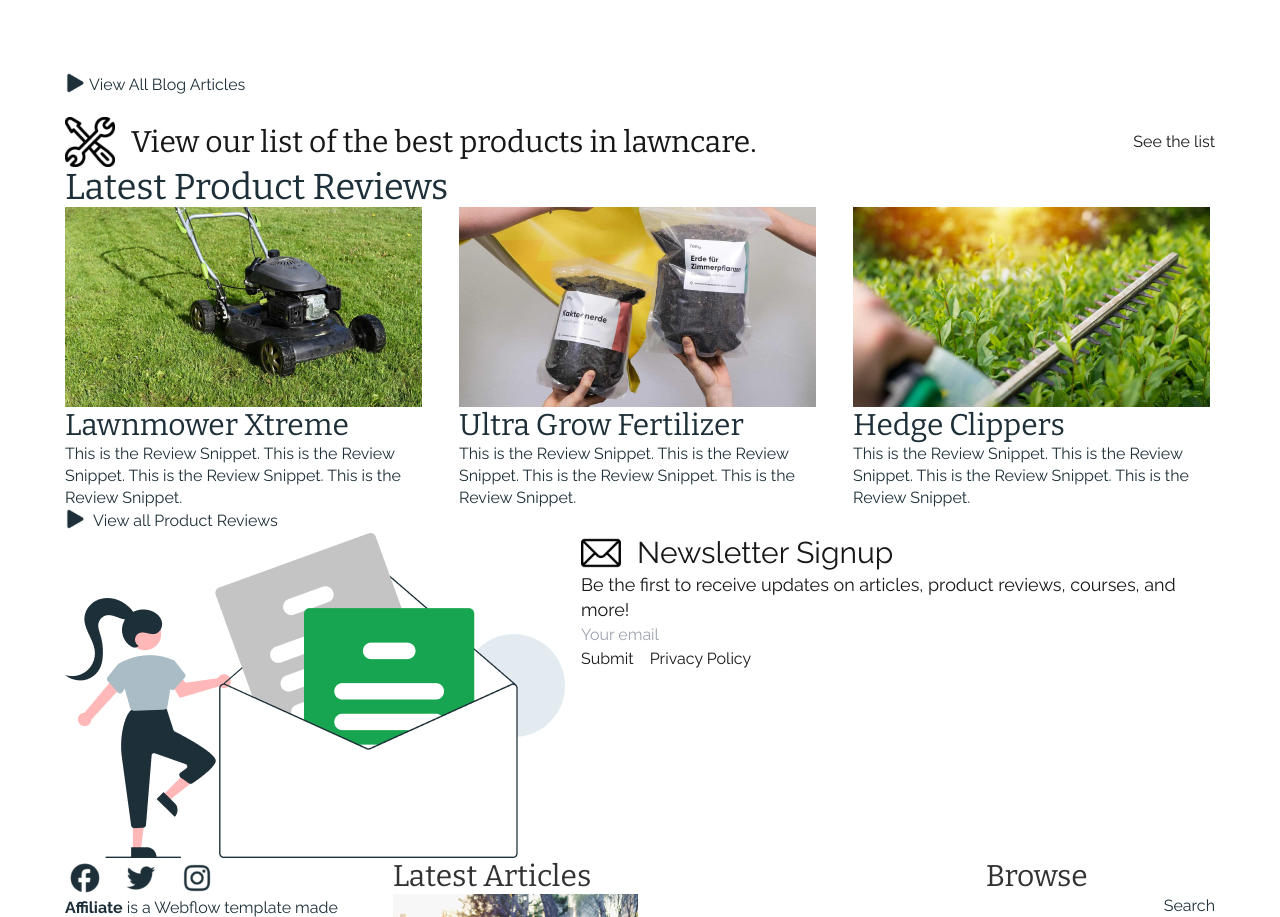
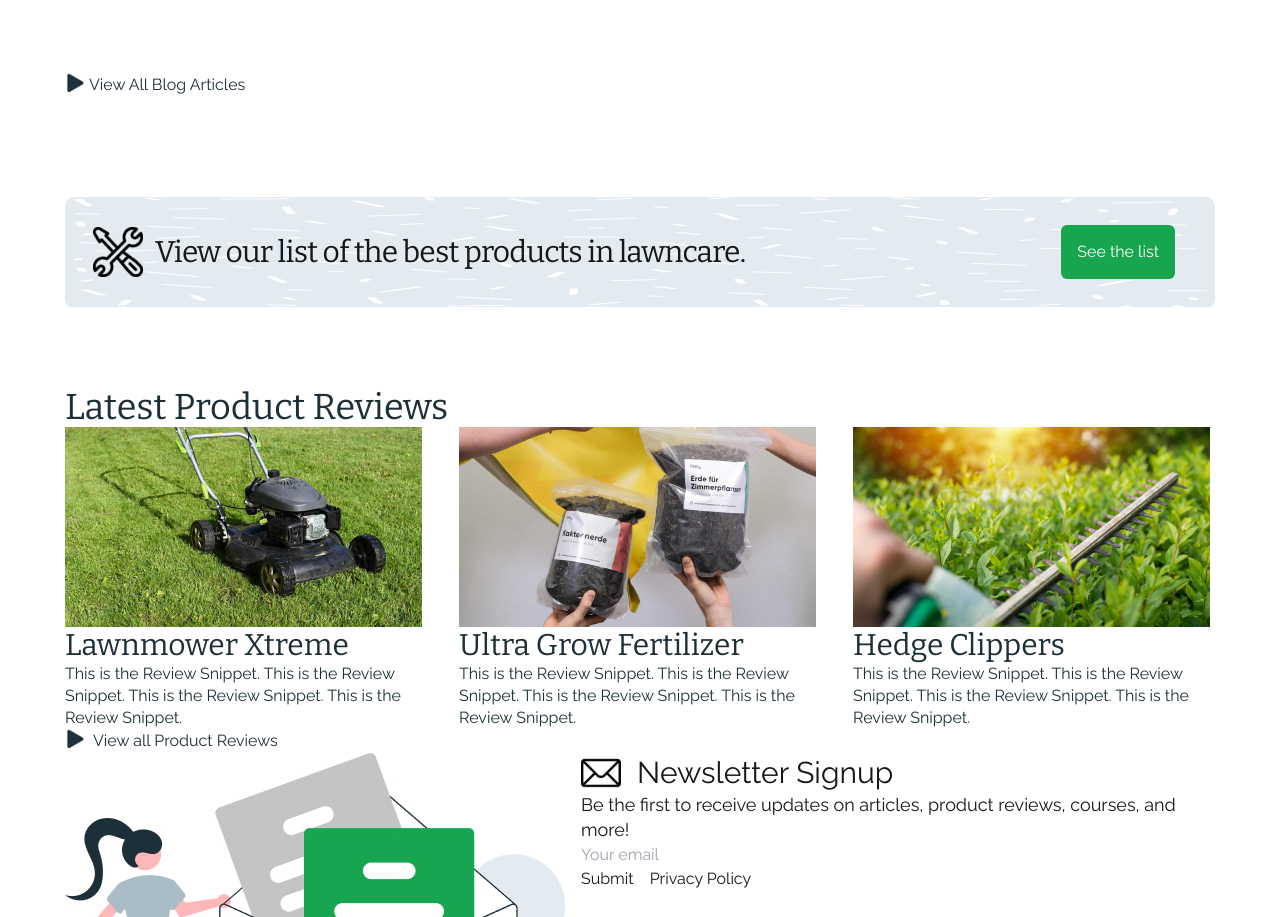
Before and after one commit to theCapnCoder/3_low_affiliate, a Next.js app: page / in a window 1280 px wide. Shown: the part 1278-2195 px from the top of the page. Built offline with nearby package versions, Linux system fonts and the light colour scheme.

Commit message:
feat: CallToAction markUp

```diff
--- a/src/app/_containers/call-to-action.tsx
+++ b/src/app/_containers/call-to-action.tsx
@@ -1,17 +1,22 @@
 import { Tools } from "@/assets/svg";
+import { Button } from "../_components/button";
 
 export const CallToAction = () => {
   return (
-    <section>
-      <div className="flex items-center justify-between gap-4">
-        <div className="flex gap-4 items-center">
+    <section className="py-20">
+      <div className="flex items-center justify-between gap-4 bg-[url('/img/pattern_small.png')] p-7">
+        <div className="flex items-center gap-3">
           <Tools />
-          <h3 className="font-bitter text-3xl">
+          <h3 className="font-bitter text-3xl tracking-tight">
             View our list of the best products in lawncare.
           </h3>
         </div>
 
-        <div>See the list</div>
+        <div className="pr-3">
+          <Button size="sm" green>
+            See the list
+          </Button>
+        </div>
       </div>
     </section>
   );
```
Also changed, not shown: public/img/pattern_large.png (added), public/img/pattern_small.png (added).
